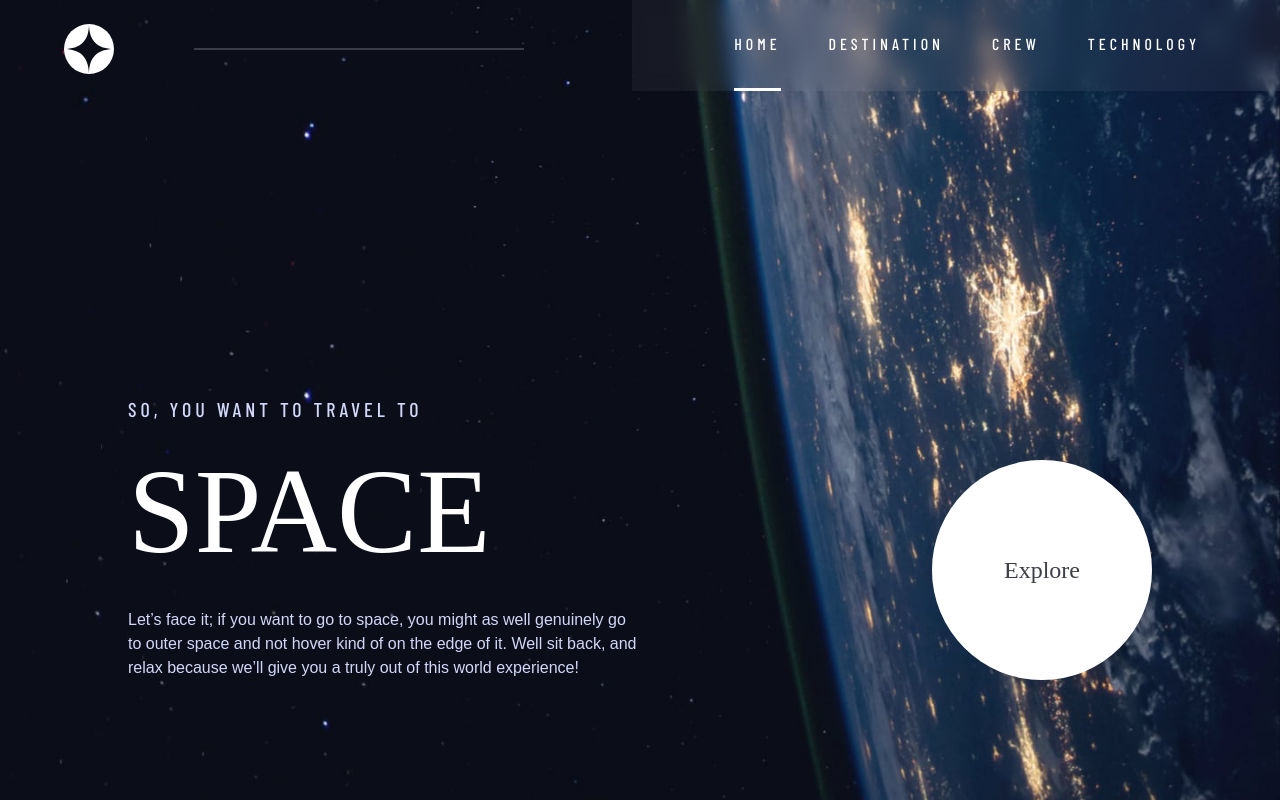
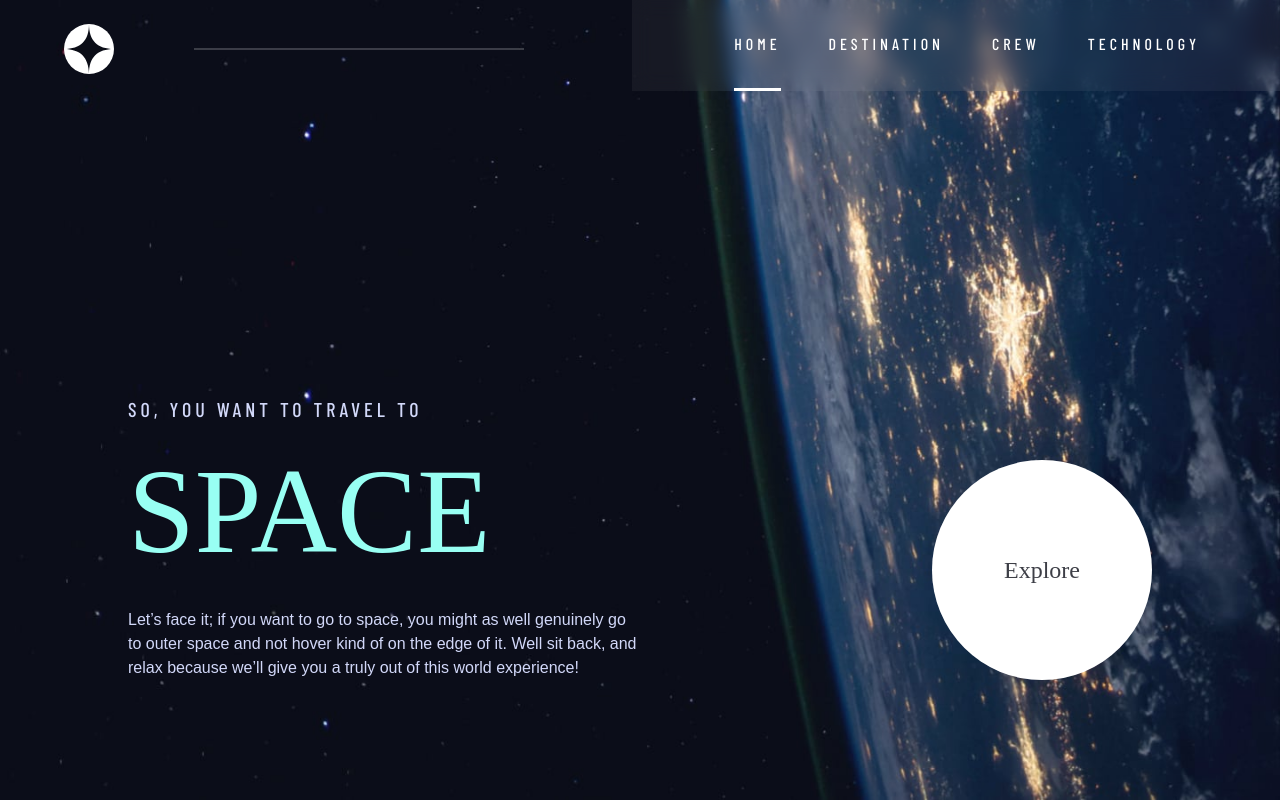
Before and after one commit to MathiasHun1/FEM-space-tourism, a React (Vite) app: page /home in a window 1280 px wide. Built offline with nearby package versions, Linux system fonts and the light colour scheme; a web font is replaced by a local one.

Commit message:
added some light animations

```diff
--- a/package.json
+++ b/package.json
@@ -10,6 +10,7 @@
     "preview": "vite preview"
   },
   "dependencies": {
+    "motion": "^12.5.0",
     "react": "^19.0.0",
     "react-dom": "^19.0.0",
     "react-router": "^7.3.0"
--- a/src/components/pages/Crew.jsx
+++ b/src/components/pages/Crew.jsx
@@ -1,7 +1,6 @@
 import React, { useState } from 'react';
-
+import { motion } from 'motion/react';
 import data from '../../data.json';
-import image from '/images/crew/image-douglas-hurley.png';
 
 const Crew = () => {
   const [currentData, setCurrentData] = useState(data.crew[0]);
@@ -25,13 +24,21 @@ const Crew = () => {
         <span>02</span> Meet your crew
       </h1>
 
-      <article className="crew-article">
+      <motion.article
+        className="crew-article"
+        key={currentData.name}
+        initial={{ opacity: 0 }}
+        animate={{ opacity: 1 }}
+        transition={{
+          duration: 0.6,
+        }}
+      >
         <header className="crew-subheader">
           <h2 className="text-preset-4 uppercase">{currentData.role}</h2>
           <p className="text-preset-3 uppercase">{currentData.name}</p>
         </header>
         <p className="text-preset-9 text-light">{currentData.bio}</p>
-      </article>
+      </motion.article>
 
       <div className="pagination-small d-flex gap-sm">
         {data.crew.map((member) => (
@@ -46,9 +53,17 @@ const Crew = () => {
         ))}
       </div>
 
-      <div className="crew-image-wrapper">
+      <motion.div
+        className="crew-image-wrapper"
+        key={currentData.role}
+        initial={{ opacity: 0 }}
+        animate={{ opacity: 1 }}
+        transition={{
+          duration: 0.6,
+        }}
+      >
         <img src={currentData.images.png} alt="" />
-      </div>
+      </motion.div>
     </div>
   );
 };
--- a/src/components/pages/Destination.jsx
+++ b/src/components/pages/Destination.jsx
@@ -1,4 +1,5 @@
-import React, { useEffect, useState } from 'react';
+import { useEffect, useState } from 'react';
+import { motion } from 'motion/react';
 
 import data from '../../data.json';
 
@@ -29,7 +30,17 @@ const Destination = () => {
         <span>01</span> Pick your destination
       </h1>
 
-      <img className="destination-image" src={currentData.images.png} alt="" />
+      <motion.img
+        className="destination-image"
+        src={currentData.images.png}
+        alt=""
+        key={currentData.name}
+        initial={{ opacity: 0 }}
+        animate={{ opacity: 1 }}
+        transition={{
+          duration: 0.6,
+        }}
+      />
 
       <div className="destination-content d-flex gap-md">
         <div className="tablist underline-indicators d-flex gap-md text-white">
@@ -46,7 +57,15 @@ const Destination = () => {
             </button>
           ))}
         </div>
-        <article className="destination-info d-flex">
+        <motion.article
+          className="destination-info d-flex"
+          key={currentData.name}
+          initial={{ opacity: 0 }}
+          animate={{ opacity: 1 }}
+          transition={{
+            duration: 0.6,
+          }}
+        >
           <h2 className="text-preset-2 uppercase">{currentData.name}</h2>
           <p className="text-preset-9 text-light">{currentData.description}</p>
 
@@ -67,7 +86,7 @@ const Destination = () => {
               <p className="text-preset-6 uppercase">{currentData.travel}</p>
             </div>
           </div>
-        </article>
+        </motion.article>
       </div>
     </div>
   );
--- a/src/components/pages/Home.jsx
+++ b/src/components/pages/Home.jsx
@@ -1,12 +1,33 @@
+import { motion } from 'motion/react';
+
 import { NavLink } from 'react-router';
 
 const Home = () => {
   return (
     <div className="grid-container grid-container--home">
-      <div className="home-content">
+      <motion.div
+        className="home-content"
+        initial={{ opacity: 0 }}
+        animate={{ opacity: 1 }}
+        transition={{
+          duration: 0.6,
+        }}
+      >
         <h1 className="text-preset-5 uppercase">
           So, you want to travel to{' '}
-          <span className="text-preset-1 text-white d-block">Space</span>
+          <motion.span
+            className="text-preset-1 text-white d-block"
+            initial={{ color: '#fff' }}
+            animate={{ color: ['#fff', '#2bffed', '#fff', '#ffe436', '#fff'] }}
+            transition={{
+              duration: 15,
+              ease: 'linear',
+              repeat: Infinity,
+              delay: 3,
+            }}
+          >
+            Space
+          </motion.span>
         </h1>
         <p className="text-light text-preset-9">
           Let’s face it; if you want to go to space, you might as well genuinely
@@ -14,7 +35,7 @@ const Home = () => {
           back, and relax because we’ll give you a truly out of this world
           experience!
         </p>
-      </div>
+      </motion.div>
       <div className="explore-btn">
         <NavLink
           to={'/destination'}
--- a/src/components/pages/Technology.jsx
+++ b/src/components/pages/Technology.jsx
@@ -1,5 +1,6 @@
 import data from '../../data.json';
 import { useState } from 'react';
+import { motion } from 'motion/react';
 
 const Technology = () => {
   const [currentData, setCurrentData] = useState(data.technology[0]);
@@ -19,7 +20,15 @@ const Technology = () => {
         <span>03</span>Space launch 101
       </h1>
 
-      <picture className="tecnology-image-wrapper">
+      <motion.picture
+        className="tecnology-image-wrapper"
+        key={currentData.name}
+        initial={{ opacity: 0 }}
+        animate={{ opacity: 1 }}
+        transition={{
+          duration: 0.6,
+        }}
+      >
         <source
           srcSet={currentData.images.landscape}
           media="(max-width: 80rem)"
@@ -30,9 +39,17 @@ const Technology = () => {
         />
 
         <img src={currentData.images.landscape} alt="" />
-      </picture>
+      </motion.picture>
 
-      <article className="tech-article d-flex">
+      <article
+        className="tech-article d-flex"
+        key={currentData.description}
+        initial={{ opacity: 0 }}
+        animate={{ opacity: 1 }}
+        transition={{
+          duration: 0.6,
+        }}
+      >
         <div className="pagination-big d-flex gap-sm">
           {data.technology.map((tech) => (
             <button
@@ -46,7 +63,15 @@ const Technology = () => {
             </button>
           ))}
         </div>
-        <div className="">
+        <motion.div
+          className=""
+          key={currentData.description}
+          initial={{ opacity: 0 }}
+          animate={{ opacity: 1 }}
+          transition={{
+            duration: 0.6,
+          }}
+        >
           <header className="">
             <h2 className="text-preset-4 uppercase">The terminology...</h2>
             <p className="text-preset-3 uppercase ">{currentData.name}</p>
@@ -54,7 +79,7 @@ const Technology = () => {
           <p className="tech-description text-preset-9 text-light">
             {currentData.description}
           </p>
-        </div>
+        </motion.div>
       </article>
     </div>
   );
```
Also changed, not shown: 1 other file (tests, documents, lock files or other folders).
